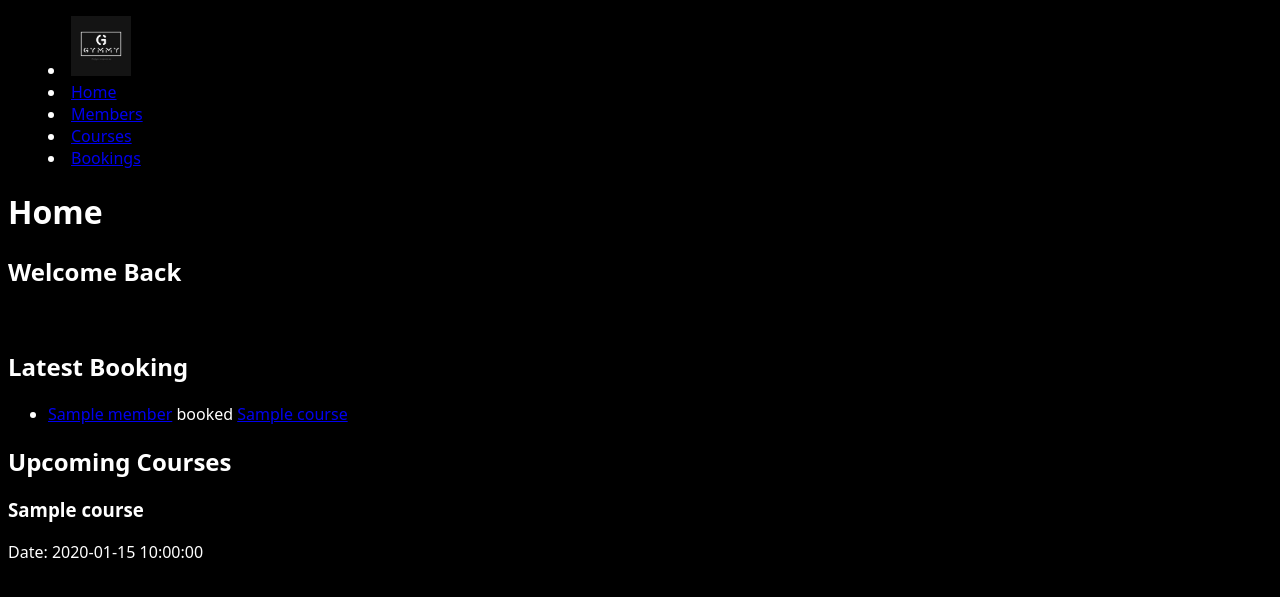
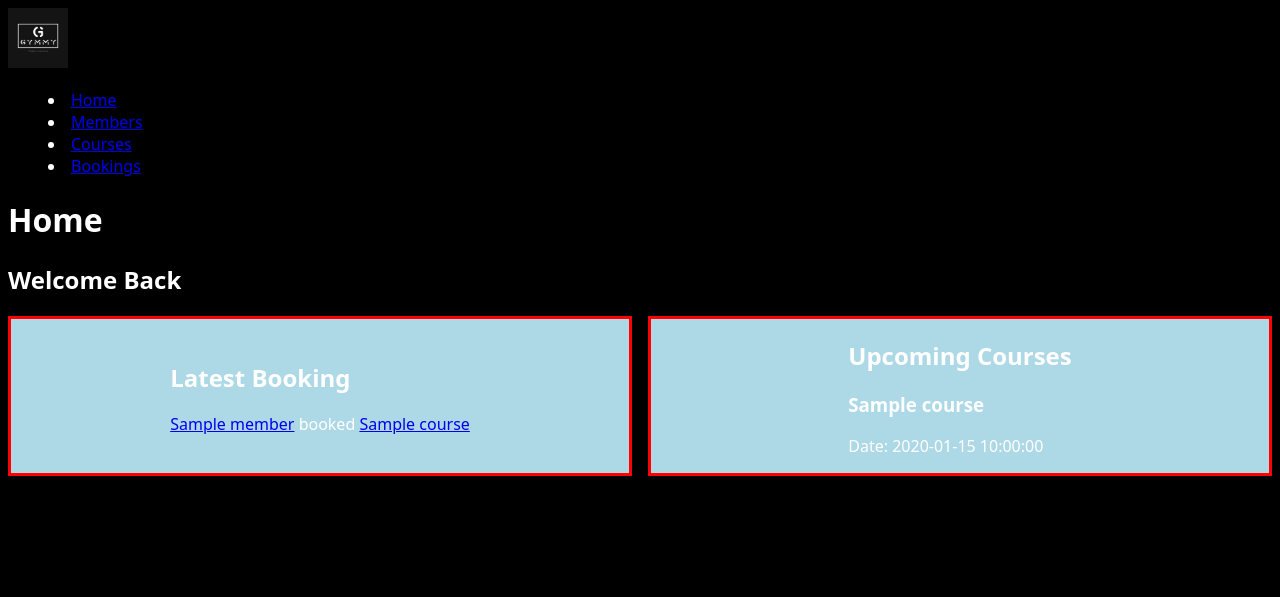
Before and after one commit to Cetins/gymmy, a Flask app: page / in a window 1280 px wide. Shown: the top 597 px of the page. Run offline with Flask 2, Linux system fonts and the light colour scheme; a database or web service that is not in the repository returns one stand-in record (values such as "Sample title"); some libraries are stand-ins or nearby versions.

Commit message:
home page grid layout completed

```diff
--- a/templates/base.html
+++ b/templates/base.html
@@ -8,8 +8,8 @@
     <title>Home</title>
 </head>
 <body>
+    <img src="/static/images/logo.jpg" alt="Gymmy Logo" height="60px">
     <menu>
-        <li><img src="/static/images/logo.jpg" alt="Gymmy Logo" height="60px"></li>
         <li><a href="/">Home</a></li>
         <li><a href="/members">Members</a></li>
         <li><a href="/courses">Courses</a></li>
--- a/templates/index.html
+++ b/templates/index.html
@@ -5,23 +5,23 @@
 <h1>Home</h1>
 <h2>Welcome Back</h2>
 
-<br>
-
+<section class="container">
+    <article class="box">
+        <div>
             <h2>Latest Booking</h2>
-<ul>
-    <li>
             <p>
                 <a href="/members/{{ member.id }}">{{ member.name }}</a> booked <a href="/courses/{{ course.id }}">{{ course.title }}</a>
             </p>
-    </li>
-</ul>
-
+        </div>
+    </article>
+    <article class="box">
+        <div>
             <h2>Upcoming Courses</h2>
-
             {% for course in courses[:3] %}
-
             <h3>{{ course.title }}</h3><p>Date: {{ course.date }}</p>
-
             {% endfor %}
+        </div>
+    </article>
+</section>
 
 {% endblock %}
```
Lines whose indentation alone changed are shown as unchanged.
